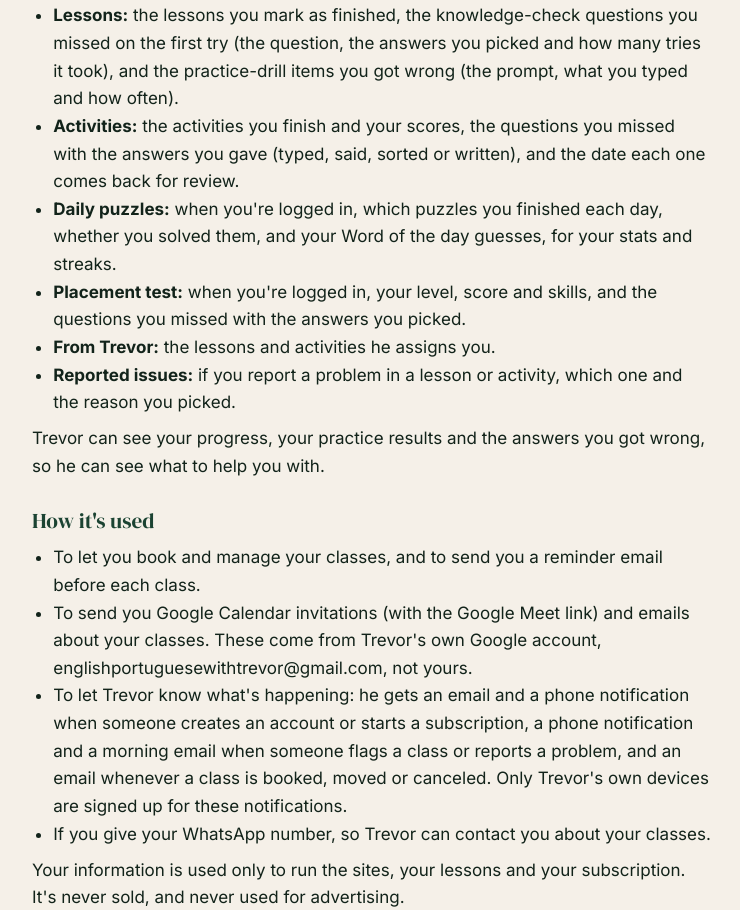
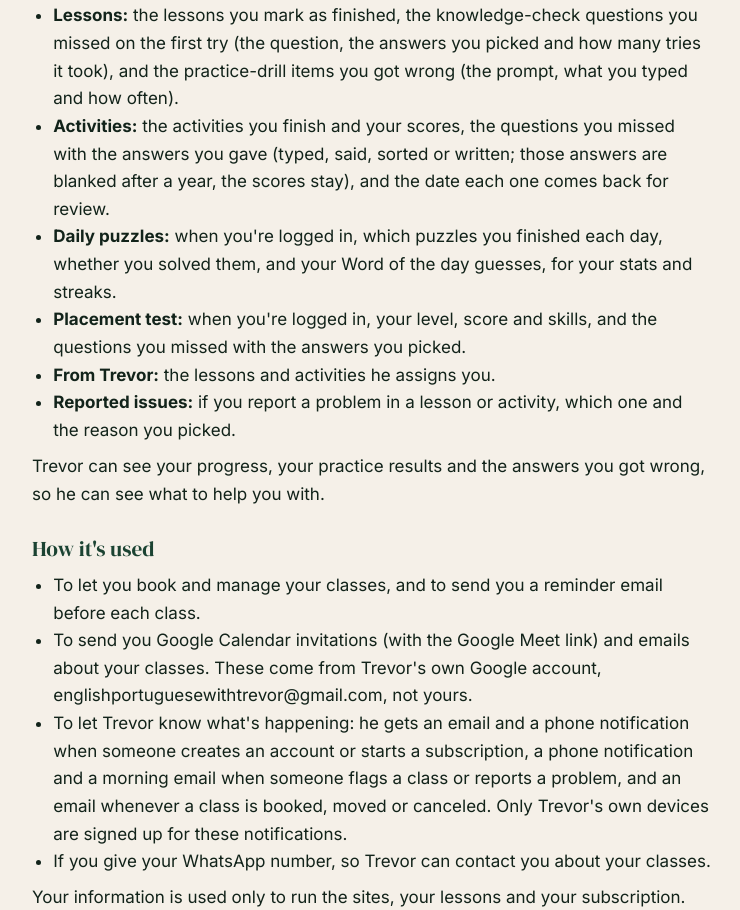
Before and after one commit to English-and-Portuguese-with-Trevor/english-portuguese-schedule-app-, a Next.js app: page /privacy in a window 1280 px wide. Shown: the part 1427-2337 px from the top of the page, without its empty margins (268-1008 px from the left). Built offline with nearby package versions, Linux system fonts and the light colour scheme.

Commit message:
Privacy policy: activity answers are blanked after a year
Co-Authored-By: Claude Fable 5.1 <noreply@anthropic.com>
Claude-Session: https://claude.ai/code/session_012RCY6xwS2SbHCbkUXJw8FM

```diff
--- a/src/app/privacy/page.tsx
+++ b/src/app/privacy/page.tsx
@@ -97,8 +97,8 @@ export default function PrivacyPage() {
             </li>
             <li>
               <strong>Activities:</strong> the activities you finish and your scores, the questions you missed
-              with the answers you gave (typed, said, sorted or written), and the date each one comes back for
-              review.
+              with the answers you gave (typed, said, sorted or written; those answers are blanked after a
+              year, the scores stay), and the date each one comes back for review.
             </li>
             <li>
               <strong>Daily puzzles:</strong> when you&apos;re logged in, which puzzles you finished each day, whether you solved them, and
```
